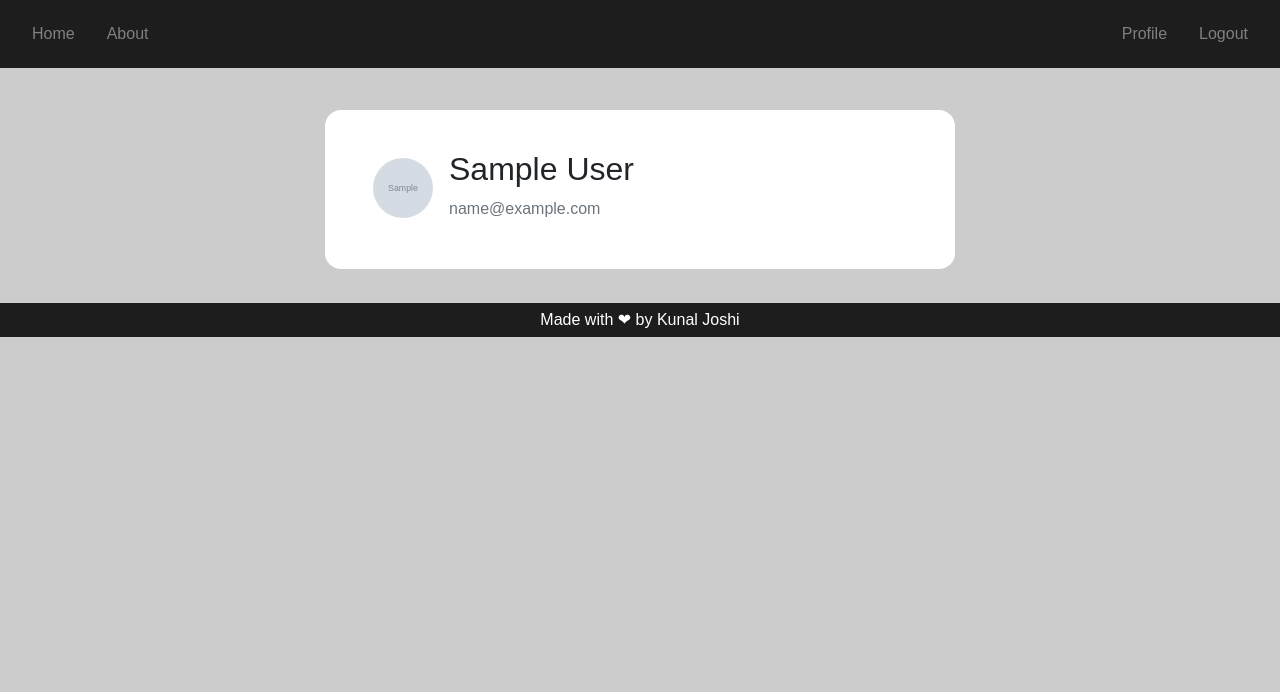
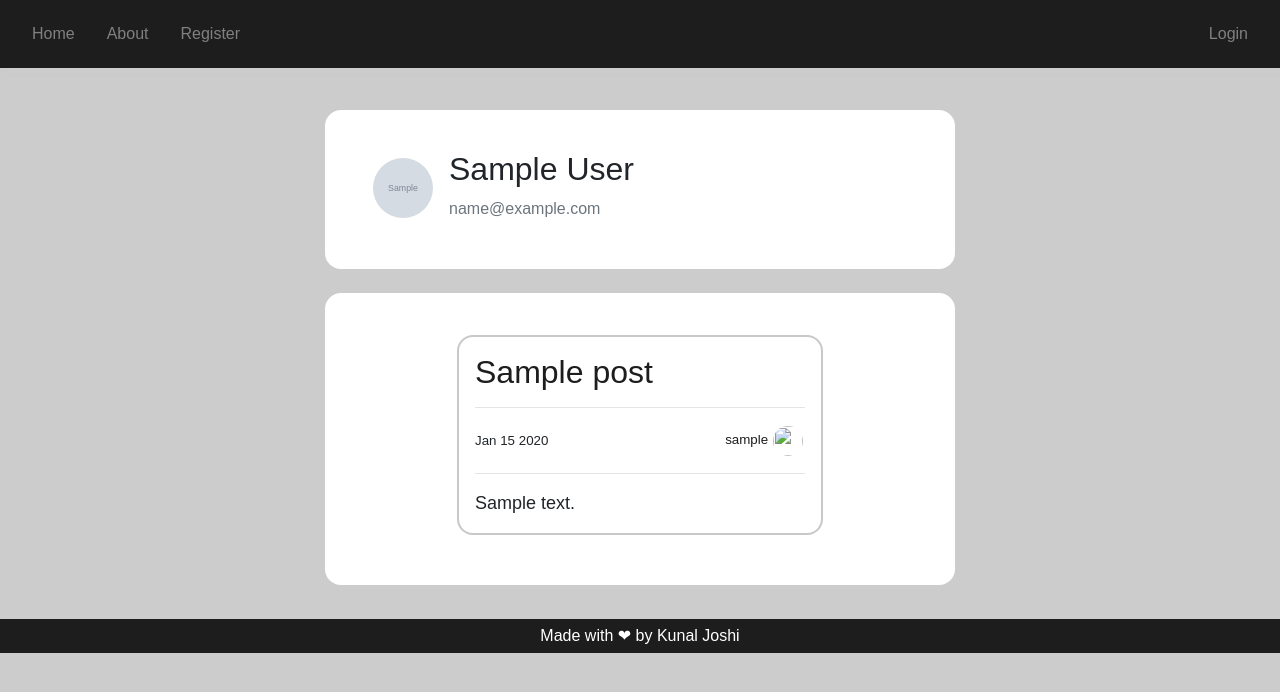
Before and after one commit to kunalx86/blog-app, a Django app: page /profiles/1/ in a window 1280 px wide. Shown: the top 692 px of the page. Run offline with Django 3.2, Linux system fonts and the light colour scheme; tables that the repository leaves empty hold one stand-in row (values such as "Sample post"); grey boxes marked "Sample" are stand-in pictures; parts of the project's set-up code (start-up, migrations or seed data) failed here and were passed over; some libraries are stand-ins or nearby versions.

Commit message:
Moved the posts div in a new template. Added a new route /profile/edit/ to edit current user info link in /profile/. Added images in posts.

```diff
--- a/static/styles.css
+++ b/static/styles.css
@@ -25,6 +25,14 @@ body {
     padding: 14px 16px 14px 16px;
     text-decoration: none;
     margin: 0px;
+}
+
+.nav-link:active {
+    color: white;
+}
+
+.nav-link:hover {
+    color: white;
 }
 
 .selected {
@@ -56,7 +64,7 @@ body {
 .greeting {
     margin: 1.5rem;
     padding: 1rem;
-    font-size: larger;
+    font-size: x-large;
 }
 
 .posts {
@@ -73,11 +81,19 @@ body {
     margin-right: auto;
     padding: 1rem;
     border: 2px solid rgb(200, 200, 200);
-    border-radius: 0.3rem;
+    border-radius: 1rem;
     /* box-shadow: 3px 3px 7px 7px #ccc; */
 }
 
-*.article-title {
+.article-title {
+    color: rgb(29, 29, 29);
+}
+
+.article-title:hover {
+    color: rgb(29, 29, 29);
+}
+
+.article-title:active {
     color: rgb(29, 29, 29);
 }
 
--- /dev/null
+++ b/templates/posts.html
@@ -0,0 +1,31 @@
+<div class="posts">
+    {% for post in posts %}
+    <div class="post">
+        <div class="title">
+            <a class="article-title" href="/post/{{post.id}}"><h2>{{ post.title }}</h2></a>
+        </div>
+        <hr/>
+        <div class="media">
+            <!-- TODO: Add the profile pic somewhere -->
+            <div class="date" style="margin-top: 0.4rem;">
+                {{post.date_posted|date:"M d Y"}}
+            </div>
+            <div class="author">
+                {% if request.user.is_authenticated and request.user.id == post.author.id %}
+                    <a class="article-title" href="/profile">
+                {% else %}
+                    <a class="article-title" href="/profiles/{{post.author.id}}">
+                {% endif %}
+                {{post.author}}
+                </a>
+                <img class="rounded-circle account-img" width="30px" height="30px" style="margin: 0.1rem;" src="{{ user.profile.image.url }}"/>
+
+            </div>
+        </div>
+        <hr/>
+        <div class="content">
+            {{post.content|truncatechars:60 }}
+        </div>
+    </div>
+    {% endfor %}
+</div>
--- a/templates/profile_id.html
+++ b/templates/profile_id.html
@@ -3,11 +3,18 @@
 {% block content %}
 <div class="content-section container profile-card">
     <div class="media">
-        <img class="rounded-circle account-img" width="60px" height="60px" src="{{ user.profile.image.url }}"/>
+        <img class="rounded-circle account-img" width="60px" height="60px" src="{{ profile_user.profile.image.url }}"/>
         <div class="media-body">
-            <h2 class="account-heading">{{ user.profile.name }}</h2>
-            <p class="text-secondary">{{ user.email }}</p>
+            <h2 class="account-heading">{{ profile_user.profile.name }}</h2>
+            <p class="text-secondary">{{ profile_user.email }}</p>
         </div>
     </div>
 </div>
+<div class="container">
+    {% if posts %}
+        {% include 'posts.html' %}
+    {% else %}
+        <h2 style="padding: 2rem">No Posts uploaded by user</h2>
+    {% endif %}
+</div>
 {% endblock %}
--- a/trydjango/urls.py
+++ b/trydjango/urls.py
@@ -18,12 +18,13 @@ from django.urls import path, include
 from django.contrib.auth.views import LoginView, LogoutView
 from django.conf import settings
 from django.conf.urls.static import static
-from users.views import profile, profile_id
+from users.views import profile, profile_id, profile_edit
 
 urlpatterns = [
     path('admin/', admin.site.urls),
     path('', include('blog.urls')),
     path('profile/', profile, name='profile'),
+    path('profile/edit', profile_edit, name='profile-edit'),
     path('profiles/<int:pk>/', profile_id),
     path('register/', include('users.urls')),
     path('login/', LoginView.as_view(template_name='login.html'), name='login'),
--- a/users/views.py
+++ b/users/views.py
@@ -2,6 +2,7 @@ from django.shortcuts import render, redirect
 from django.contrib import messages
 from django.contrib.auth.decorators import login_required
 from django.contrib.auth.models import User
+from blog.models import Post
 from .forms import UserRegisterForm, UserUpdateForm, ProfileUpdateForm
 from .models import Profile
 
@@ -20,7 +21,7 @@ def register(request):
     return render(request, "register.html", context)
 
 @login_required
-def profile(request):
+def profile_edit(request):
     if request.method == 'POST':
         u_form = UserUpdateForm(request.POST, instance=request.user)
         p_form = ProfileUpdateForm(request.POST, request.FILES, instance=request.user.profile)
@@ -36,11 +37,21 @@ def profile(request):
         'u_form': u_form,
         'p_form': p_form
     }
+    return render(request, "profile_edit.html", context)
+
+@login_required
+def profile(request):
+    posts = Post.objects.filter(author=request.user).all()
+    context = {
+        'posts': posts,
+    }
     return render(request, "profile.html", context)
 
 def profile_id(request, pk):
     profile_user = User.objects.filter(id=pk).first()
+    posts = Post.objects.filter(author=profile_user).all()
     context = {
-        'user': profile_user
+        'profile_user': profile_user,
+        'posts': posts,
     }
     return render(request, 'profile_id.html', context)
```
Also changed, not shown: templates/home.html (+1 -25 lines), templates/profile.html (+5 -14 lines), templates/profile_edit.html (added, +28 -0 lines).
